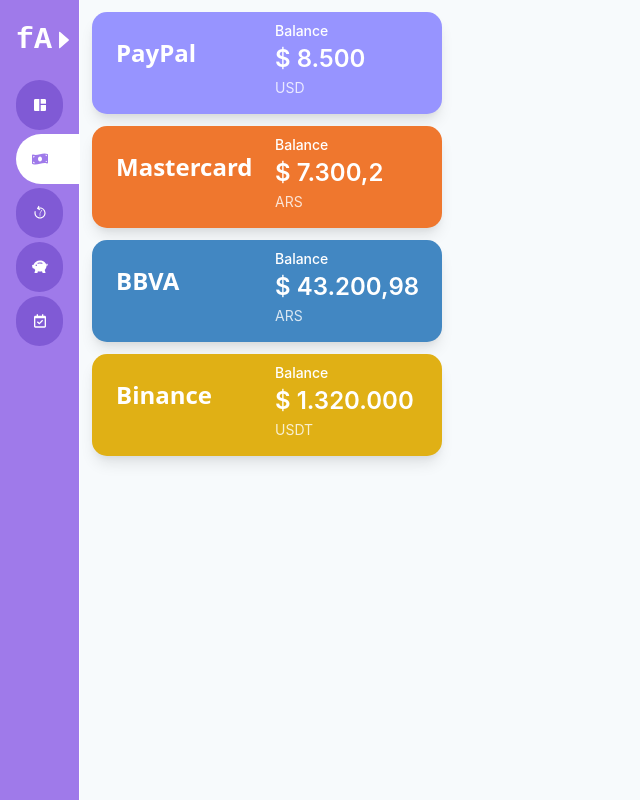
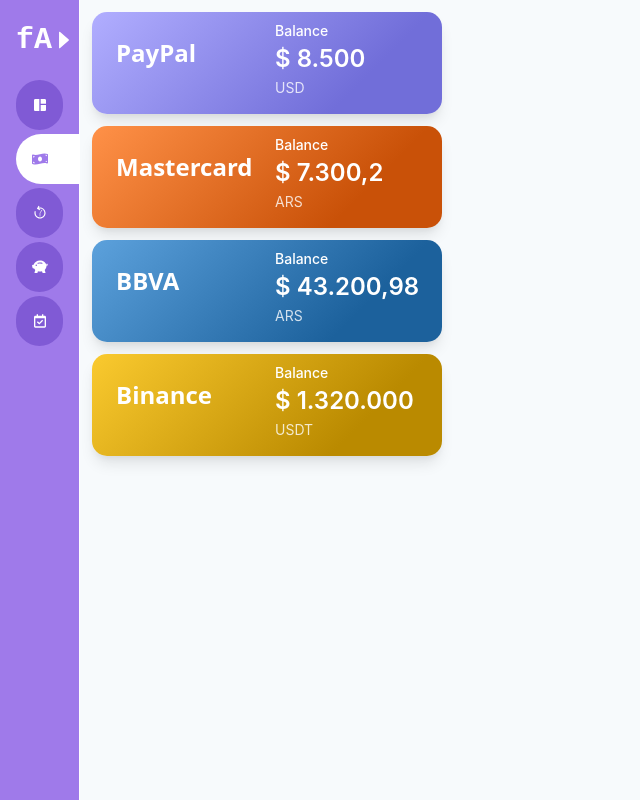
Before and after one commit to finargy/finargy, a Next.js app: page /wallets in a window 1280 px wide. Shown: the whole page, without its empty margins (0-640 px from the left). Built offline with nearby package versions, Linux system fonts and the light colour scheme; a web font is replaced by a local one.

Commit message:
added color gradient

```diff
--- a/components/wallets/WalletWidget.tsx
+++ b/components/wallets/WalletWidget.tsx
@@ -1,5 +1,7 @@
 import {FC} from "react";
 import {Stat, StatLabel, StatNumber, StatHelpText, Box, Text, Grid} from "@chakra-ui/react";
+
+import {changeHexLuminosity} from "./utils";
 
 type Props = {
   walletName: string;
@@ -20,9 +22,14 @@
 }) => {
   let argCurrencyFormat = Intl.NumberFormat("es-AR");
 
+  //Get lighter and darker colors for the background
+  const lighterColor = changeHexLuminosity(walletColor, 10);
+  const darkerColor = changeHexLuminosity(walletColor, -15);
+  const backgroundLinearGradient = `linear-gradient(135deg, ${lighterColor} 0%, ${darkerColor} 75%)`;
+
   return (
     <Box
-      backgroundColor={walletColor}
+      background={backgroundLinearGradient}
       borderRadius="15px"
       boxShadow="lg"
       color="white"
--- /dev/null
+++ b/components/wallets/utils.ts
@@ -0,0 +1,25 @@
+/**
+ * Function to change the luminocity of a color
+ * @param hex - The hex color to change
+ * @param percent - The percent to change the luminocity by
+ * @returns {string} - The new hex color
+ */
+export const changeHexLuminosity = (hex: string, percent: number) => {
+  let num = parseInt(hex.replace("#", ""), 16),
+    amt = Math.round(2.55 * percent),
+    R = (num >> 16) + amt,
+    B = ((num >> 8) & 0x00ff) + amt,
+    G = (num & 0x0000ff) + amt;
+
+  return (
+    "#" +
+    (
+      0x1000000 +
+      (R < 255 ? (R < 1 ? 0 : R) : 255) * 0x10000 +
+      (B < 255 ? (B < 1 ? 0 : B) : 255) * 0x100 +
+      (G < 255 ? (G < 1 ? 0 : G) : 255)
+    )
+      .toString(16)
+      .slice(1)
+  );
+};
```
